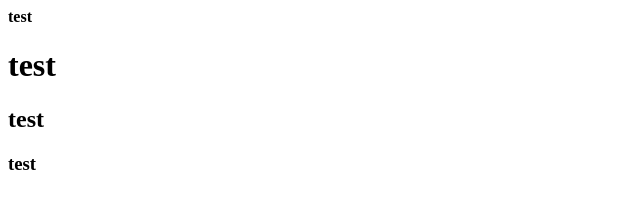
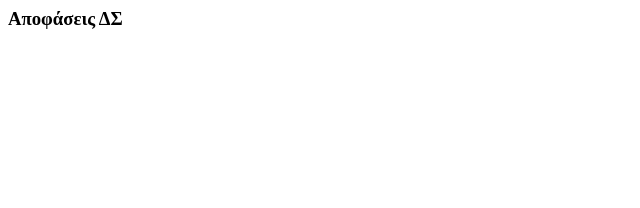
Before and after one commit to GeoKostaras/mySEMOU, a plain HTML site: page index.html in a window 1280 px wide. Shown: the whole page, without its empty margins (0-640 px from the left). Drawn offline with Linux system fonts and the light colour scheme.

Commit message:
Update index.html

```diff
--- a/index.html
+++ b/index.html
@@ -1,5 +1,2 @@
-<b>test</b>
-<h1>test</h1>
-<h2>test</h2>
-<h3>test</h3>
+<h3>Αποφάσεις ΔΣ</h3>
 <a hrtef="20240408-ΣΥΓΚΡΟΤΗΣΗ ΔΣ  ΣΕΜΟΔ σε ΣΩΜΑ¨>Απόφαση ΔΣ 8/4/2024"</a>
```
